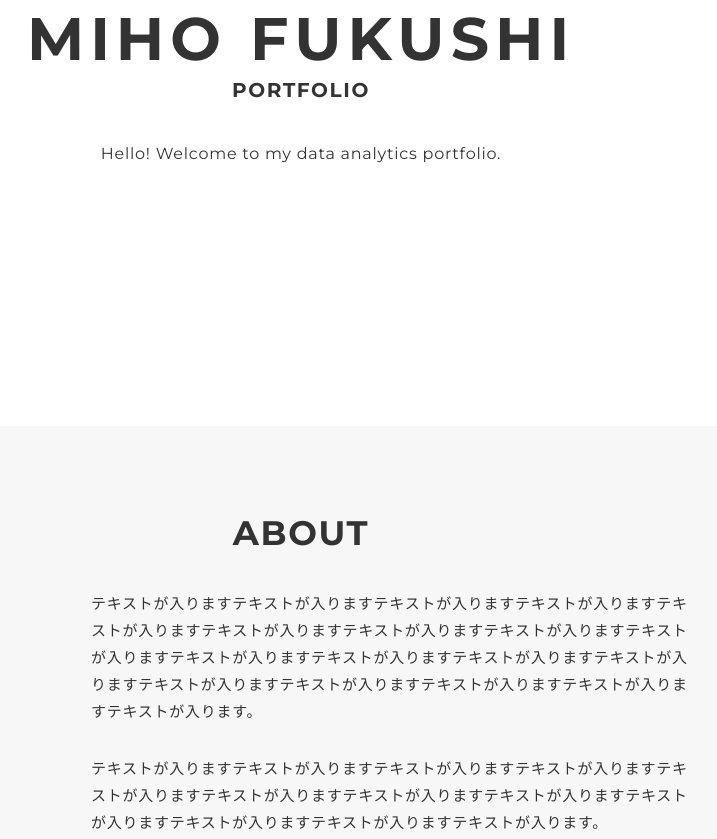
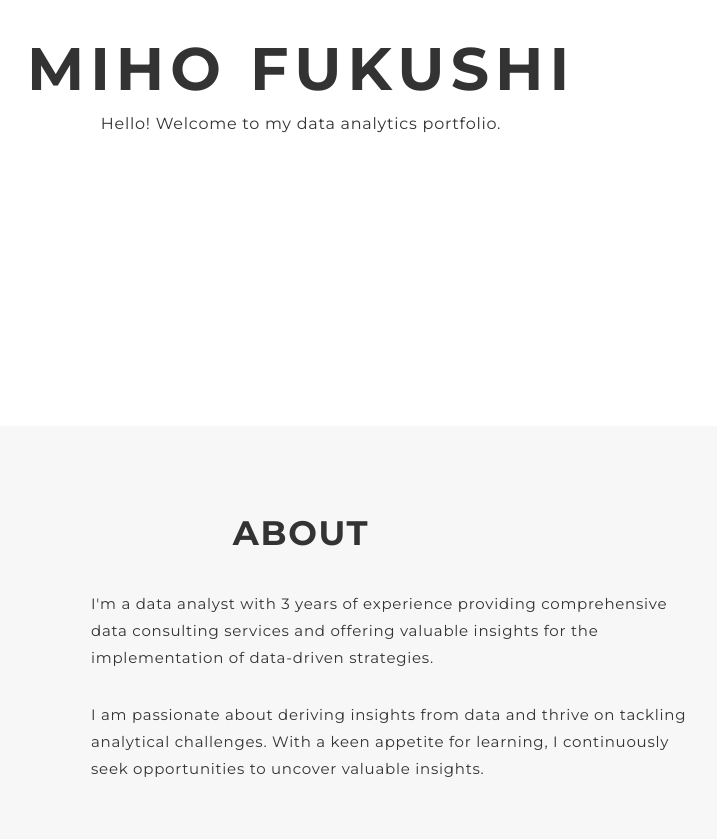
Before and after one commit to MihoFukushi/MihoFukushi.github.io, a plain HTML site: page index.html in a window 1280 px wide. Shown: the part 327-1166 px from the top of the page, without its empty margins (339-1056 px from the left). Drawn offline with nearby package versions, Linux system fonts and the light colour scheme.

Commit message:
update for about me

```diff
--- a/index.html
+++ b/index.html
@@ -46,9 +46,9 @@
       <div class="mv">
         <div class="mv-container">
           <p class="mv-title">MIHO FUKUSHI</p>
-          <p class="mv-subtitle">PORTFOLIO</p>
+          <!-- <p class="mv-subtitle">PORTFOLIO</p> -->
           <p class="mv-text">
-            Hello!<br class="sp-only"> Welcome to my data analytics portfolio.<br>
+            <br class="sp-only">Hello! Welcome to my data analytics portfolio.<br>
           </p>
         </div>
       </div>
@@ -64,10 +64,10 @@
                   </p>
                   <div class="profile-body">
                     <p>
-                      テキストが入りますテキストが入りますテキストが入りますテキストが入りますテキストが入りますテキストが入りますテキストが入りますテキストが入りますテキストが入りますテキストが入りますテキストが入りますテキストが入りますテキストが入りますテキストが入りますテキストが入りますテキストが入りますテキストが入りますテキストが入ります。
+                      I'm a data analyst with 3 years of experience providing comprehensive data consulting services and offering valuable insights for the implementation of data-driven strategies.
                     </p>
                     <p>
-                      テキストが入りますテキストが入りますテキストが入りますテキストが入りますテキストが入りますテキストが入りますテキストが入りますテキストが入りますテキストが入りますテキストが入りますテキストが入りますテキストが入ります。
+                      I am passionate about deriving insights from data and thrive on tackling analytical challenges. With a keen appetite for learning, I continuously seek opportunities to uncover valuable insights.
                     </p>
                   </div>
                 </div>
```
